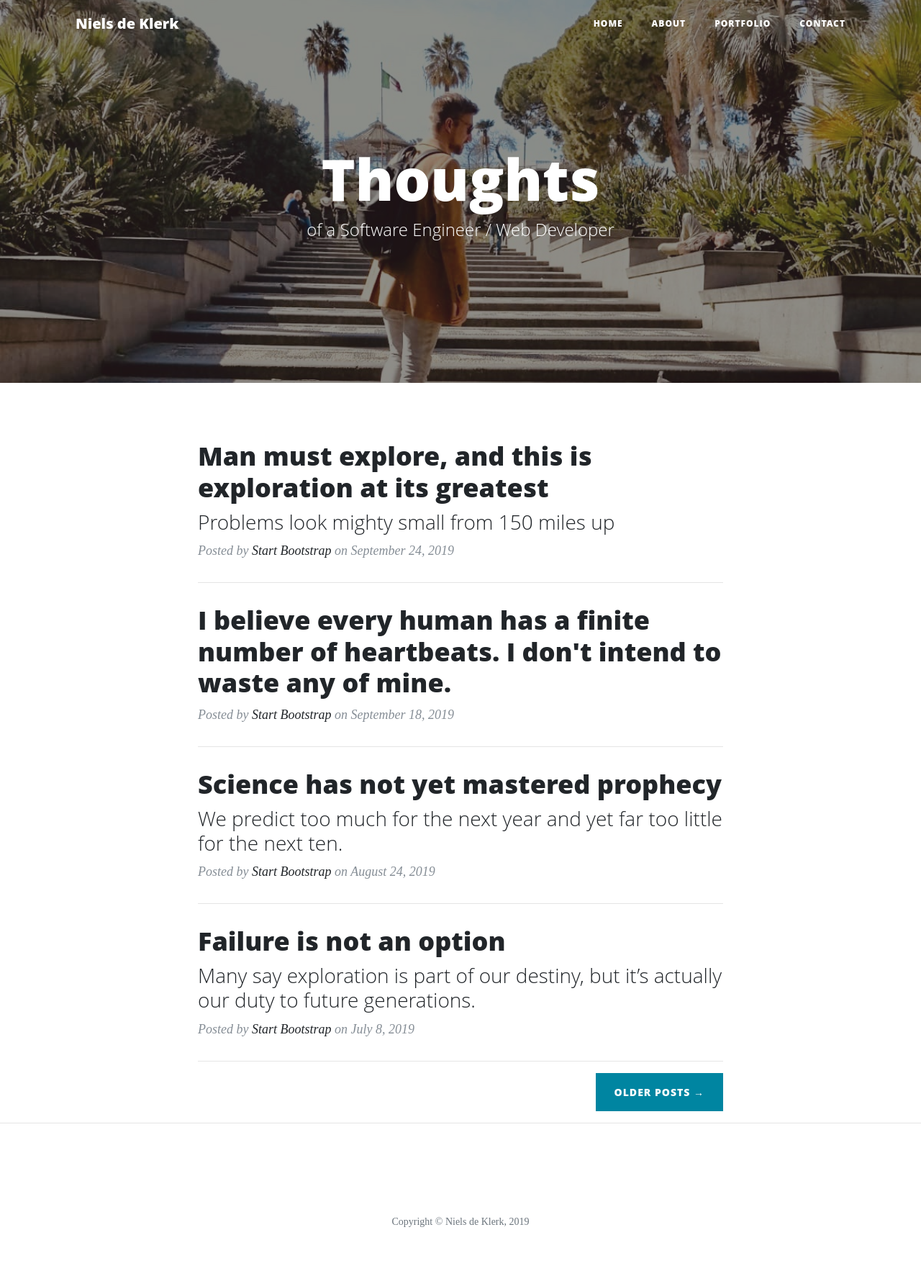
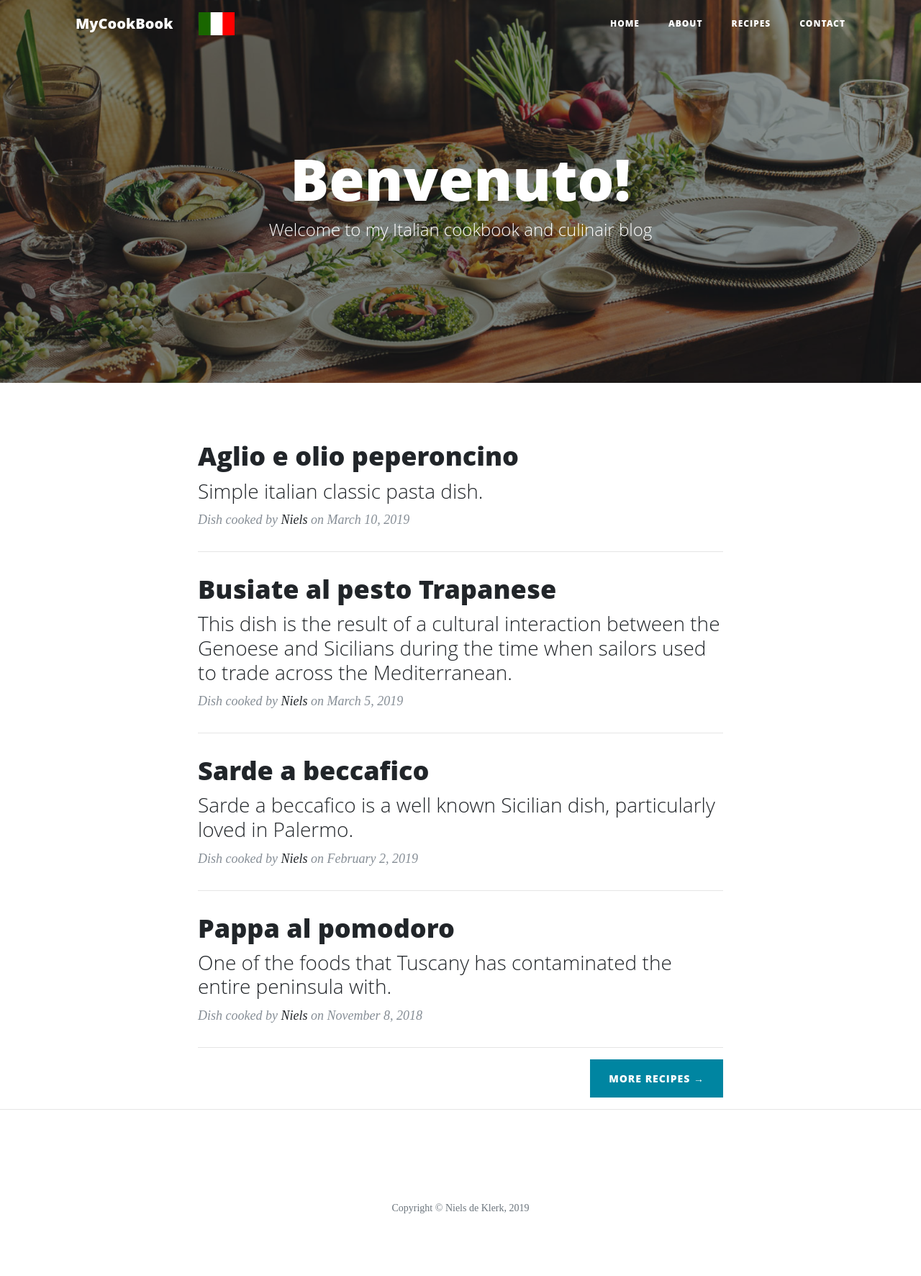
Before and after one commit to Code-Institute-Submissions/portfolio-8, a Flask app: page / in a window 1280 px wide. Shown: the whole page at 72% size. After the commit the page ends 1686 px from the top, so only its background shows below. Run offline with Flask 2, Linux system fonts and the light colour scheme; some libraries are stand-ins or nearby versions.

Commit message:
initial commit

```diff
--- a/run.py
+++ b/run.py
@@ -39,9 +39,9 @@ def contact():
 
 
 
-@app.route('/careers')
-def careers():
-        return render_template("careers.html", page_title="Portfolio")
+@app.route('/recipes')
+def recipes():
+        return render_template("recipes.html", page_title="Recipes")
 
 
 
--- a/static/css/style.css
+++ b/static/css/style.css
@@ -5,3 +5,26 @@
 .col-md-5{
     margin-bottom: 50px;
 }
+
+.kitchen img{
+  width: 100%;
+  height: auto;
+}
+
+.contact-main{
+    margin-left: 185px
+}
+
+.flag{
+    margin-right: 1px;
+}
+
+.col-md-4{
+    color:white;
+    background-color:red;
+    height: 100px;
+    width: 400px;
+    margin: 1px;
+
+
+}
--- a/templates/base.html
+++ b/templates/base.html
@@ -7,29 +7,33 @@
     <link rel="stylesheet" href="{{ url_for('static', filename='vendor/bootstrap/css/bootstrap.min.css') }}" rel="stylesheet">
     <link rel="stylesheet" href="{{ url_for('static', filename='css/clean-blog.min.css') }}" type="text/css" />
     <link rel="stylesheet" href="{{ url_for('static', filename='css/style.css') }}" type="text/css" />
+    <link rel="shortcut icon" type="image/png" href="static/img/favicon.jpg" />
+    <title>My CookBook</title>
 
-    <title>Personal blog</title>
 </head>
 <body>
 
     <nav class="navbar navbar-expand-lg navbar-light fixed-top" id="mainNav">
     <div class="container">
-      <a class="navbar-brand" href="{{ url_for('index') }}">Niels de Klerk</a>
+      <a class="navbar-brand" href="{{ url_for('index') }}">MyCookBook</a>
+      <div class="flag">
+      <img src="static/img/flag.jpg" alt="flag">
+      </div>
       <button class="navbar-toggler navbar-toggler-right" type="button" data-toggle="collapse" data-target="#navbarResponsive" aria-controls="navbarResponsive" aria-expanded="false" aria-label="Toggle navigation">
         Menu
         <i class="fas fa-bars"></i>
+
       </button>
       <div class="collapse navbar-collapse" id="navbarResponsive">
         <ul class="navbar-nav ml-auto">
           <li class="nav-item">
             <a class="nav-link" href="{{ url_for('index') }}">Home</a>
           </li>
-          <li class="nav-item">
+             <li class="nav-item">
             <a class="nav-link" href="{{ url_for('about') }}">About</a>
           </li>
-
           <li class="nav-item">
-            <a class="nav-link" href="{{ url_for('careers') }}">Portfolio</a>
+            <a class="nav-link" href="{{ url_for('recipes') }}">Recipes</a>
           </li>
            <li class="nav-item">
             <a class="nav-link" href="{{ url_for('contact') }}">Contact</a>
@@ -40,14 +44,14 @@
   </nav>
 
   <!-- Page Header -->
-  <header class="masthead" style="background-image: url('{{ url_for('static', filename='img/blogfoto2.jpg') }}')">
+  <header class="masthead" style="background-image: url('{{ url_for('static', filename='img/main-slider.png') }}')">
     <div class="overlay"></div>
     <div class="container">
       <div class="row">
         <div class="col-lg-8 col-md-10 mx-auto">
           <div class="site-heading">
-            <h1>Thoughts</h1>
-            <span class="subheading">of a Software Engineer / Web Developer</span>
+            <h1>Benvenuto!</h1>
+            <span class="subheading">Welcome to my Italian cookbook and culinair blog</span>
           </div>
         </div>
       </div>
--- a/templates/contact.html
+++ b/templates/contact.html
@@ -2,8 +2,9 @@
 {% extends 'base.html' %}
 {% block content %}
 
-
+    <div class="contact-main">
     <h2>{{ page_title }}</h2>
+    </div>
 
      <div class="row">
       <div class="col-lg-8 col-md-10 mx-auto">
--- a/templates/index.html
+++ b/templates/index.html
@@ -8,59 +8,62 @@
         <div class="post-preview">
           <a href="post.html">
             <h2 class="post-title">
-              Man must explore, and this is exploration at its greatest
+              Aglio e olio peperoncino
             </h2>
             <h3 class="post-subtitle">
-              Problems look mighty small from 150 miles up
+              Simple italian classic pasta dish.
             </h3>
           </a>
-          <p class="post-meta">Posted by
-            <a href="#">Start Bootstrap</a>
-            on September 24, 2019</p>
+          <p class="post-meta">Dish cooked by
+            <a href="#">Niels</a>
+            on March 10, 2019</p>
         </div>
         <hr>
         <div class="post-preview">
           <a href="post.html">
             <h2 class="post-title">
-              I believe every human has a finite number of heartbeats. I don't intend to waste any of mine.
+              Busiate al pesto Trapanese
             </h2>
+            <h3 class="post-subtitle">
+              This dish is the result of a cultural interaction between the Genoese and Sicilians during the time when sailors used to trade across the Mediterranean.
+            </h3>
           </a>
-          <p class="post-meta">Posted by
-            <a href="#">Start Bootstrap</a>
-            on September 18, 2019</p>
+          <p class="post-meta">Dish cooked by
+            <a href="#">Niels</a>
+            on March 5, 2019</p>
         </div>
         <hr>
         <div class="post-preview">
           <a href="post.html">
             <h2 class="post-title">
-              Science has not yet mastered prophecy
+              Sarde a beccafico
             </h2>
             <h3 class="post-subtitle">
-              We predict too much for the next year and yet far too little for the next ten.
+              Sarde a beccafico is a well known Sicilian dish, particularly loved in Palermo.
             </h3>
           </a>
-          <p class="post-meta">Posted by
-            <a href="#">Start Bootstrap</a>
-            on August 24, 2019</p>
+          <p class="post-meta">Dish cooked by
+            <a href="#">Niels</a>
+            on February 2, 2019</p>
         </div>
         <hr>
         <div class="post-preview">
           <a href="post.html">
             <h2 class="post-title">
-              Failure is not an option
+              Pappa al pomodoro
             </h2>
             <h3 class="post-subtitle">
-              Many say exploration is part of our destiny, but it’s actually our duty to future generations.
+              One of the foods that Tuscany has contaminated the entire peninsula with.
             </h3>
           </a>
-          <p class="post-meta">Posted by
-            <a href="#">Start Bootstrap</a>
-            on July 8, 2019</p>
+          <p class="post-meta">Dish cooked by
+            <a href="#">Niels</a>
+            on November 8, 2018</p>
         </div>
         <hr>
         <!-- Pager -->
         <div class="clearfix">
-          <a class="btn btn-primary float-right" href="#">Older Posts &rarr;</a>
+          <a class="btn btn-primary float-right" href="#">More recipes &rarr;</a>
         </div>
       </div>
     </div>
```
Also changed, not shown: templates/about.html (+9 -53 lines), templates/careers.html (deleted, +0 -9 lines), templates/recipes.html (added, +32 -0 lines), static/img/demo-kitchen.jpg (added), static/img/favicon.jpg (added), static/img/flag.jpg (added), static/img/main-slider.png (added).
